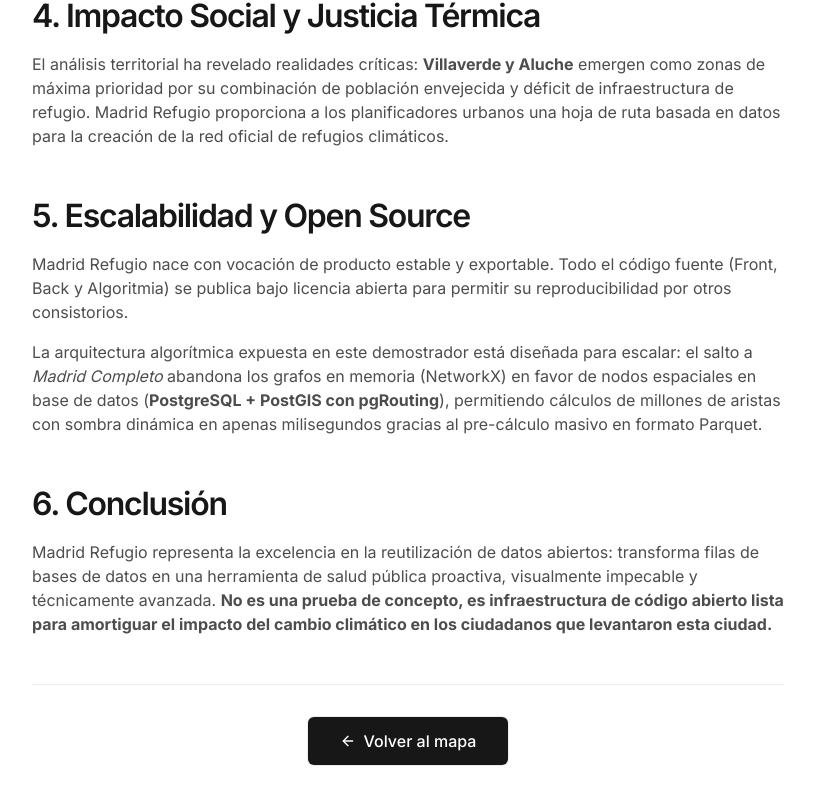
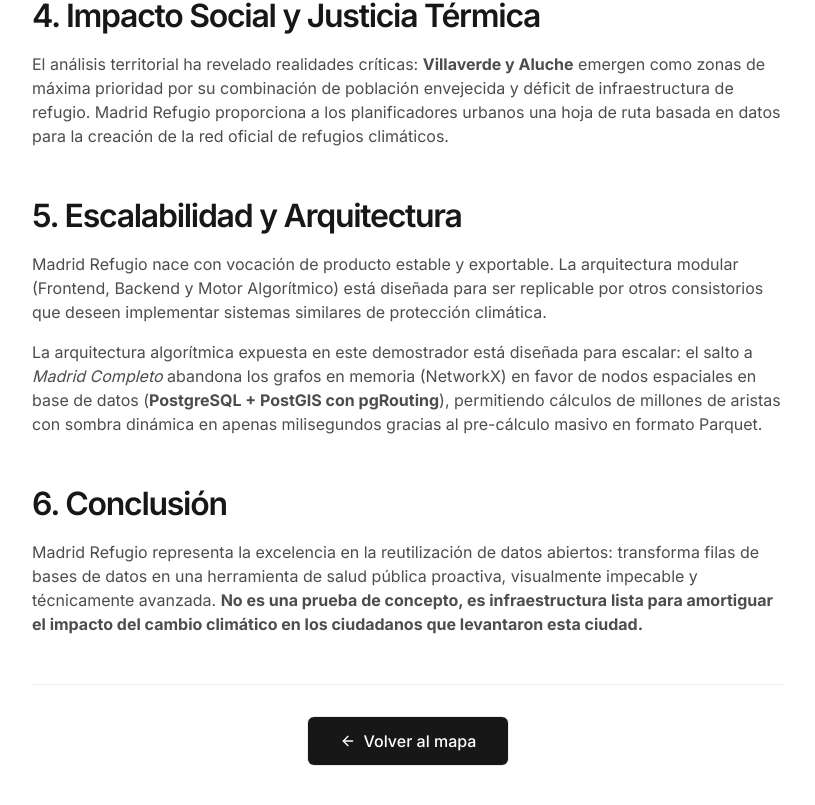
Before and after one commit to Huntsman1756/madrid-refugio-public, a Next.js app in the folder frontend/: page /metodologia in a window 1280 px wide. Shown: the part 1952-2757 px from the top of the page, without its empty margins (232-1047 px from the left). Built offline with nearby package versions, Linux system fonts and the light colour scheme.

Commit message:
fix: remove open source/GitHub references from methodology and memoria

```diff
--- a/frontend/src/app/metodologia/page.tsx
+++ b/frontend/src/app/metodologia/page.tsx
@@ -95,9 +95,9 @@ export default function MetodologiaPage() {
 
         {/* 5. Escalabilidad */}
         <section className="mb-12">
-          <h2 className="sub-heading-large text-[var(--ds-black)] mb-4">5. Escalabilidad y Open Source</h2>
+          <h2 className="sub-heading-large text-[var(--ds-black)] mb-4">5. Escalabilidad y Arquitectura</h2>
           <p className="text-[var(--ds-gray-600)] mb-4">
-            Madrid Refugio nace con vocación de producto estable y exportable. Todo el código fuente (Front, Back y Algoritmia) se publica bajo licencia abierta para permitir su reproducibilidad por otros consistorios.
+            Madrid Refugio nace con vocación de producto estable y exportable. La arquitectura modular (Frontend, Backend y Motor Algorítmico) está diseñada para ser replicable por otros consistorios que deseen implementar sistemas similares de protección climática.
           </p>
           <p className="text-[var(--ds-gray-600)]">
             La arquitectura algorítmica expuesta en este demostrador está diseñada para escalar: el salto a <em>Madrid Completo</em> abandona los grafos en memoria (NetworkX) en favor de nodos espaciales en base de datos (<strong>PostgreSQL + PostGIS con pgRouting</strong>), permitiendo cálculos de millones de aristas con sombra dinámica en apenas milisegundos gracias al pre-cálculo masivo en formato Parquet.
@@ -108,7 +108,7 @@ export default function MetodologiaPage() {
         <section className="mb-12">
           <h2 className="sub-heading-large text-[var(--ds-black)] mb-4">6. Conclusión</h2>
           <p className="text-[var(--ds-gray-600)]">
-            Madrid Refugio representa la excelencia en la reutilización de datos abiertos: transforma filas de bases de datos en una herramienta de salud pública proactiva, visualmente impecable y técnicamente avanzada. <strong>No es una prueba de concepto, es infraestructura de código abierto lista para amortiguar el impacto del cambio climático en los ciudadanos que levantaron esta ciudad.</strong>
+            Madrid Refugio representa la excelencia en la reutilización de datos abiertos: transforma filas de bases de datos en una herramienta de salud pública proactiva, visualmente impecable y técnicamente avanzada. <strong>No es una prueba de concepto, es infraestructura lista para amortiguar el impacto del cambio climático en los ciudadanos que levantaron esta ciudad.</strong>
           </p>
         </section>
 
```
Also changed, not shown: 1 other file (tests, documents, lock files or other folders).
